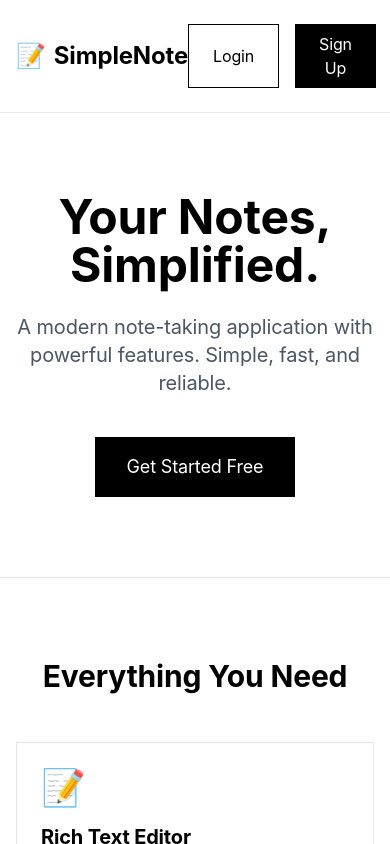
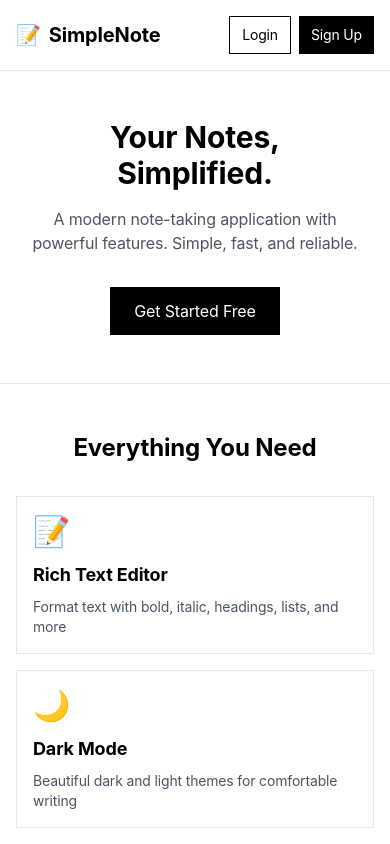
Before and after one commit to Preethambhavirisetty/simpleNote, a React (Vite) app in the folder frontend/: page / in a window 390 px wide. Shown: the top 844 px of the page. Built offline with nearby package versions, Linux system fonts and the light colour scheme; no server answers.

Commit message:
deploy ready 4

```diff
--- a/frontend/src/AppContent.jsx
+++ b/frontend/src/AppContent.jsx
@@ -259,7 +259,7 @@
   const currentDoc = documents.find(d => d.id === activeDoc);
 
   return (
-    <div className={`h-screen flex overflow-hidden ${theme === 'dark' ? 'dark' : ''}`}>
+    <div className={`h-screen flex flex-col md:flex-row overflow-hidden ${theme === 'dark' ? 'dark' : ''}`}>
       <Sidebar
         documents={documents}
         activeDoc={activeDoc}
@@ -275,19 +275,19 @@
         onLogout={logout}
       />
 
-      <div className="flex-1 flex flex-col overflow-hidden">
+      <div className="flex-1 flex flex-col overflow-hidden min-h-0">
         {documents.length === 0 ? (
-          <div className="flex-1 flex items-center justify-center bg-white dark:bg-gray-900">
-            <div className="text-center">
-              <p className="text-2xl font-bold text-gray-800 dark:text-gray-200 mb-4">
+          <div className="flex-1 flex items-center justify-center bg-white dark:bg-gray-900 p-4">
+            <div className="text-center max-w-md">
+              <p className="text-xl sm:text-2xl font-bold text-gray-800 dark:text-gray-200 mb-4">
                 No Documents Yet
               </p>
-              <p className="text-gray-600 dark:text-gray-400 mb-8">
+              <p className="text-sm sm:text-base text-gray-600 dark:text-gray-400 mb-6 sm:mb-8">
                 Create your first document to get started
               </p>
               <button
                 onClick={addNewDocument}
-                className="px-6 py-3 bg-black dark:bg-white text-white dark:text-black hover:bg-gray-800 dark:hover:bg-gray-200 transition-colors"
+                className="px-4 sm:px-6 py-2 sm:py-3 text-sm sm:text-base bg-black dark:bg-white text-white dark:text-black hover:bg-gray-800 dark:hover:bg-gray-200 transition-colors"
               >
                 Create New Document
               </button>
@@ -307,7 +307,7 @@
               isUploading={isUploading}
             />
 
-            <div className="flex-1 flex overflow-hidden">
+            <div className="flex-1 flex overflow-hidden min-h-0">
               <Editor
                 content={currentDoc?.content || ''}
                 onContentChange={(content) => updateDocContent(activeDoc, content)}
--- a/frontend/src/pages/Landing.jsx
+++ b/frontend/src/pages/Landing.jsx
@@ -73,21 +73,21 @@
       {/* Header */}
       <header className="border-b border-gray-200">
         <div className="max-w-7xl mx-auto px-4 sm:px-6 lg:px-8">
-          <div className="flex justify-between items-center py-6">
+          <div className="flex justify-between items-center py-4 sm:py-6">
             <div className="flex items-center space-x-2">
-              <span className="text-2xl">📝</span>
-              <h1 className="text-2xl font-bold">SimpleNote</h1>
+              <span className="text-xl sm:text-2xl">📝</span>
+              <h1 className="text-xl sm:text-2xl font-bold">SimpleNote</h1>
             </div>
-            <div className="flex gap-4">
+            <div className="flex gap-2 sm:gap-4">
               <button
                 onClick={() => navigate('/login')}
-                className="px-6 py-2 border border-black hover:bg-black hover:text-white transition-colors"
+                className="px-3 sm:px-6 py-2 text-sm sm:text-base border border-black hover:bg-black hover:text-white transition-colors"
               >
                 Login
               </button>
               <button
                 onClick={() => navigate('/register')}
-                className="px-6 py-2 bg-black text-white hover:bg-gray-800 transition-colors"
+                className="px-3 sm:px-6 py-2 text-sm sm:text-base bg-black text-white hover:bg-gray-800 transition-colors"
               >
                 Sign Up
               </button>
@@ -97,18 +97,18 @@
       </header>
 
       {/* Hero Section */}
-      <section className="py-20 border-b border-gray-200">
+      <section className="py-12 sm:py-16 md:py-20 border-b border-gray-200">
         <div className="max-w-7xl mx-auto px-4 sm:px-6 lg:px-8 text-center">
-          <h2 className="text-5xl font-bold mb-6">
+          <h2 className="text-3xl sm:text-4xl md:text-5xl font-bold mb-4 sm:mb-6">
             Your Notes,<br />Simplified.
           </h2>
-          <p className="text-xl text-gray-600 mb-10 max-w-2xl mx-auto">
+          <p className="text-base sm:text-lg md:text-xl text-gray-600 mb-8 sm:mb-10 max-w-2xl mx-auto px-4">
             A modern note-taking application with powerful features.
             Simple, fast, and reliable.
           </p>
           <button
             onClick={() => navigate('/register')}
-            className="px-8 py-4 bg-black text-white text-lg hover:bg-gray-800 transition-colors"
+            className="px-6 sm:px-8 py-3 sm:py-4 bg-black text-white text-base sm:text-lg hover:bg-gray-800 transition-colors"
           >
             Get Started Free
           </button>
@@ -116,24 +116,25 @@
       </section>
 
       {/* Features Grid */}
-      <section className="py-20">
+      <section className="py-12 sm:py-16 md:py-20">
         <div className="max-w-7xl mx-auto px-4 sm:px-6 lg:px-8">
-          <h3 className="text-3xl font-bold text-center mb-12">
+          <h3 className="text-2xl sm:text-3xl font-bold text-center mb-8 sm:mb-12">
             Everything You Need
           </h3>
-          <div className="grid grid-cols-1 md:grid-cols-2 lg:grid-cols-3 gap-8">
+          <div className="grid grid-cols-1 sm:grid-cols-2 lg:grid-cols-3 gap-4 sm:gap-6 md:gap-8">
             {features.map((feature, index) => (
               <div
                 key={index}
-                className={`p-6 border border-gray-200 hover:border-black transition-all cursor-pointer ${
+                className={`p-4 sm:p-6 border border-gray-200 hover:border-black transition-all cursor-pointer ${
                   activeFeature === index ? 'bg-black text-white' : 'bg-white'
                 }`}
                 onMouseEnter={() => setActiveFeature(index)}
                 onMouseLeave={() => setActiveFeature(null)}
+                onClick={() => setActiveFeature(activeFeature === index ? null : index)}
               >
-                <div className="text-4xl mb-4">{feature.icon}</div>
-                <h4 className="text-xl font-bold mb-2">{feature.title}</h4>
-                <p className={activeFeature === index ? 'text-gray-200' : 'text-gray-600'}>
+                <div className="text-3xl sm:text-4xl mb-3 sm:mb-4">{feature.icon}</div>
+                <h4 className="text-lg sm:text-xl font-bold mb-2">{feature.title}</h4>
+                <p className={`text-sm sm:text-base ${activeFeature === index ? 'text-gray-200' : 'text-gray-600'}`}>
                   {feature.description}
                 </p>
               </div>
@@ -143,20 +144,20 @@
       </section>
 
       {/* Stats Section */}
-      <section className="py-20 bg-black text-white">
+      <section className="py-12 sm:py-16 md:py-20 bg-black text-white">
         <div className="max-w-7xl mx-auto px-4 sm:px-6 lg:px-8">
-          <div className="grid grid-cols-1 md:grid-cols-3 gap-12 text-center">
+          <div className="grid grid-cols-1 sm:grid-cols-3 gap-8 sm:gap-12 text-center">
             <div>
-              <div className="text-5xl font-bold mb-2">Fast</div>
-              <p className="text-gray-400">Lightning quick performance</p>
+              <div className="text-3xl sm:text-4xl md:text-5xl font-bold mb-2">Fast</div>
+              <p className="text-sm sm:text-base text-gray-400">Lightning quick performance</p>
             </div>
             <div>
-              <div className="text-5xl font-bold mb-2">Secure</div>
-              <p className="text-gray-400">Your data is protected</p>
+              <div className="text-3xl sm:text-4xl md:text-5xl font-bold mb-2">Secure</div>
+              <p className="text-sm sm:text-base text-gray-400">Your data is protected</p>
             </div>
             <div>
-              <div className="text-5xl font-bold mb-2">Simple</div>
-              <p className="text-gray-400">Intuitive interface</p>
+              <div className="text-3xl sm:text-4xl md:text-5xl font-bold mb-2">Simple</div>
+              <p className="text-sm sm:text-base text-gray-400">Intuitive interface</p>
             </div>
           </div>
         </div>
--- a/frontend/src/pages/Login.jsx
+++ b/frontend/src/pages/Login.jsx
@@ -42,26 +42,26 @@
   };
 
   return (
-    <div className="min-h-screen bg-white flex items-center justify-center px-4">
+    <div className="min-h-screen bg-white flex items-center justify-center px-4 py-8">
       <div className="max-w-md w-full">
         {/* Logo */}
-        <div className="text-center mb-8">
+        <div className="text-center mb-6 sm:mb-8">
           <div className="flex items-center justify-center space-x-2 mb-2">
-            <span className="text-4xl">📝</span>
-            <h1 className="text-3xl font-bold">SimpleNote</h1>
+            <span className="text-3xl sm:text-4xl">📝</span>
+            <h1 className="text-2xl sm:text-3xl font-bold">SimpleNote</h1>
           </div>
-          <p className="text-gray-600">Sign in to your account</p>
+          <p className="text-sm sm:text-base text-gray-600">Sign in to your account</p>
         </div>
 
         {/* Form */}
-        <div className="border border-gray-200 p-8">
+        <div className="border border-gray-200 p-6 sm:p-8">
           {error && (
             <div className="mb-6 p-4 bg-black text-white text-sm">
               {error}
             </div>
           )}
 
-          <form onSubmit={handleSubmit} className="space-y-6">
+          <form onSubmit={handleSubmit} className="space-y-4 sm:space-y-6">
             <div>
               <label className="block text-sm font-medium mb-2">
                 Email
@@ -71,7 +71,7 @@
                 required
                 value={formData.email}
                 onChange={(e) => setFormData({ ...formData, email: e.target.value })}
-                className="w-full px-4 py-3 border border-gray-300 focus:outline-none focus:border-black"
+                className="w-full px-3 sm:px-4 py-2 sm:py-3 text-sm sm:text-base border border-gray-300 focus:outline-none focus:border-black"
                 placeholder="you@example.com"
               />
             </div>
@@ -85,7 +85,7 @@
                 required
                 value={formData.password}
                 onChange={(e) => setFormData({ ...formData, password: e.target.value })}
-                className="w-full px-4 py-3 border border-gray-300 focus:outline-none focus:border-black"
+                className="w-full px-3 sm:px-4 py-2 sm:py-3 text-sm sm:text-base border border-gray-300 focus:outline-none focus:border-black"
                 placeholder="••••••••"
               />
             </div>
```
Also changed, not shown: frontend/src/pages/Register.jsx (+11 -11 lines), 2 other files (tests, documents, lock files or other folders).
